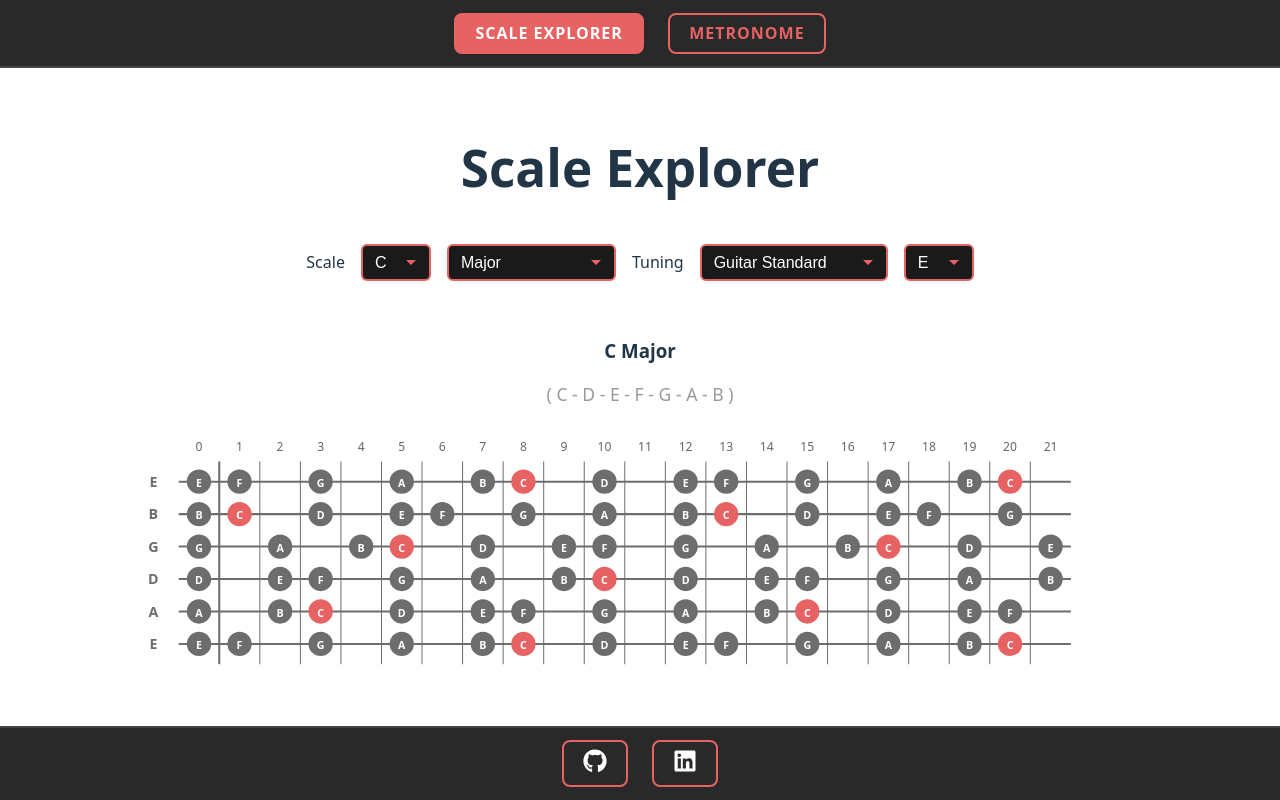
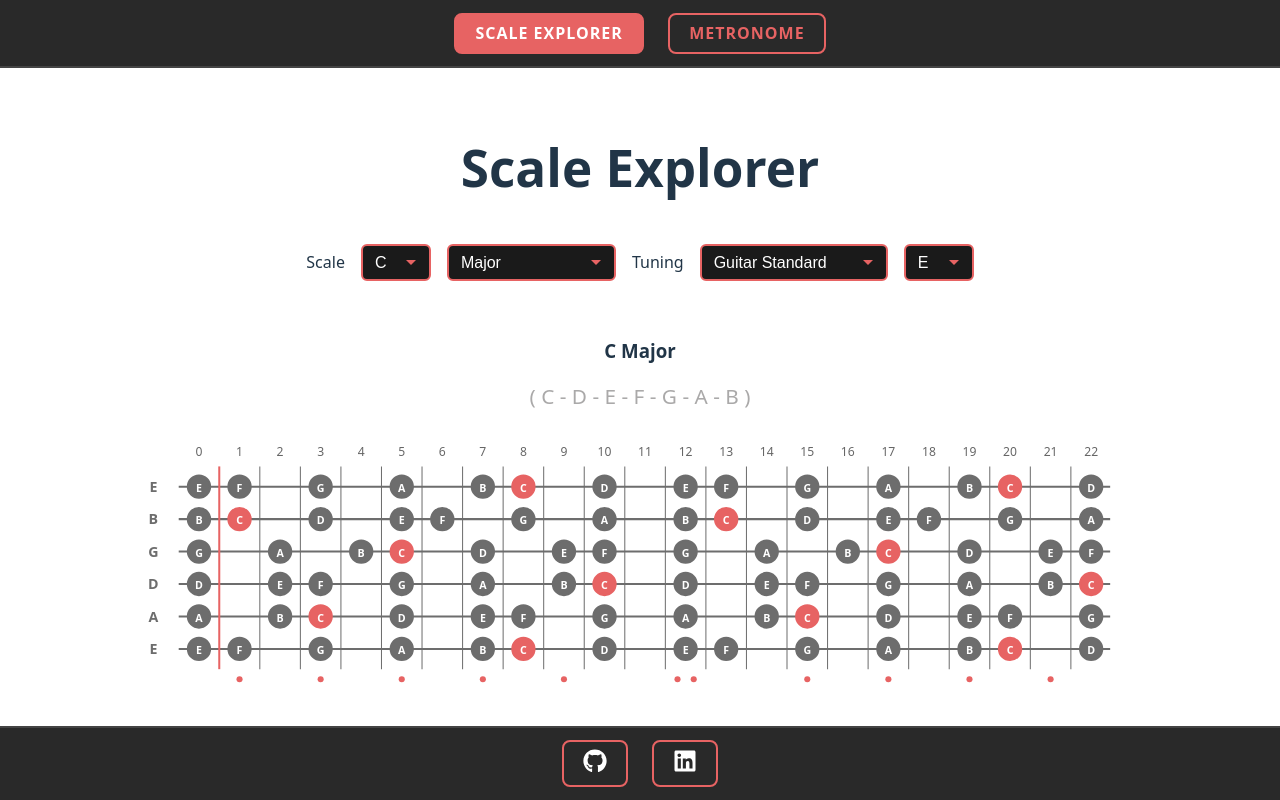
Before and after one commit to felipecamejo/GuitarWeb, a React (Vite) app: page /scale in a window 1280 px wide. Built offline with nearby package versions, Linux system fonts and the light colour scheme; the HTML template or start-up script is replaced by a standard one.

Commit message:
Puntos de los trastes y colores añadidos para mas comodidad

```diff
--- a/src/App.jsx
+++ b/src/App.jsx
@@ -76,7 +76,7 @@ function ScaleGenerator() {
         {selectedNote} {nameScaleType(selectedScaleType)}
       </h3>
 
-      <p style={{ textAlign: 'center', margin: '0.5rem 0 1.5rem 0', color: '#999', fontSize: '1.1rem' }}>
+      <p style={{ textAlign: 'center', margin: '0.5rem 0 1.5rem 0', color: '#aaa9a9', fontSize: '1.3rem' }}>
         ( {scaleNotes.join(' - ')} )
       </p>
 
--- a/src/components/Diagram.jsx
+++ b/src/components/Diagram.jsx
@@ -1,5 +1,6 @@
 import { generateTuning, getScalePositions, MAX_FRETS } from '../utils/ScaleUtils'
 import { useState, useEffect } from 'react'
+import { indexedFrets } from './../types/indexFrets'
 
 function Diagram({ rootNote, scaleType, tuning, tuningNote}) {
   const tuningNotes = generateTuning(tuningNote, tuning)
@@ -96,7 +97,7 @@ function Diagram({ rootNote, scaleType, tuning, tuningNote}) {
             key={`string-${string}`}
             x1={50}
             y1={STRING_Y_START + string * STRING_SPACING}
-            x2={930}
+            x2={42.12 * MAX_FRETS}
             y2={STRING_Y_START + string * STRING_SPACING}
             stroke="#6d6d6d"
             strokeWidth="2"
@@ -115,7 +116,7 @@ function Diagram({ rootNote, scaleType, tuning, tuningNote}) {
               y1={FRET_TOP}
               x2={50 + fret * 40}
               y2={FRET_BOTTOM}
-              stroke={ "#6d6d6d"}
+              stroke={ fret ===1 ? "#e76363": "#6d6d6d"}
               strokeWidth={fret === 1 ? "2" : "1"}
             />
           )
@@ -165,6 +166,35 @@ function Diagram({ rootNote, scaleType, tuning, tuningNote}) {
         </text>
         ))}
 
+        {/* Puntos de los trastes*/}
+        {Array.from({ length: MAX_FRETS }, (_, fret) => (
+           fret === 12 ? (
+            <>
+              <circle
+                cx={70 + fret * 40 - 8}
+                cy={240}
+                r="3"
+                fill="#e76363"
+              />
+
+              <circle
+                cx={70 + fret * 40 + 8}
+                cy={240}
+                r="3"
+                fill="#e76363"
+              />
+            </>
+          ) : indexedFrets.includes(fret) && (
+            <circle
+              cx={70 + fret * 40}
+              cy={240}
+              r="3"
+              fill="#e76363"
+              strokeWidth="0.3"
+            />
+          )
+        ))},
+
         {/* Nombres de cuerdas - Dinámico basado en tuning */}
         {tuningNotes.slice().reverse().map((note, index) => (
           <text
--- /dev/null
+++ b/src/types/indexFrets.ts
@@ -0,0 +1 @@
+export const indexedFrets: number[] = [1, 3, 5, 7, 9, 15, 17, 19, 21];
--- a/src/utils/ScaleUtils.js
+++ b/src/utils/ScaleUtils.js
@@ -54,7 +54,7 @@ export const SCALE_INTERVALS = {
 
 }
 
-export const MAX_FRETS = 22
+export const MAX_FRETS = 23
 
 export function generateTuning(rootNote, tuningPattern) {
   const rootIndex = NOTES.indexOf(rootNote)
```
Also changed, not shown: test.ts (added, +37 -0 lines).
